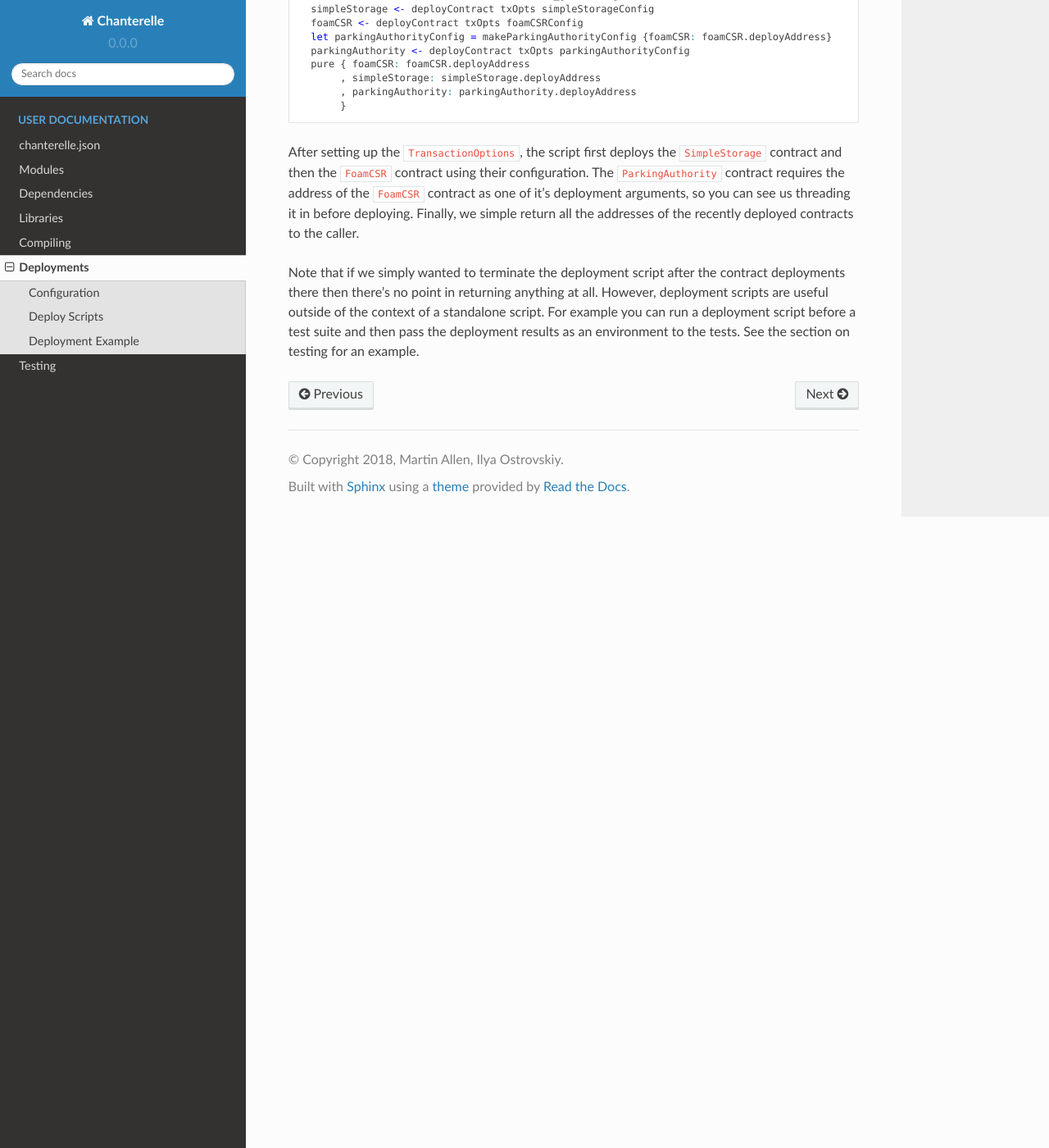
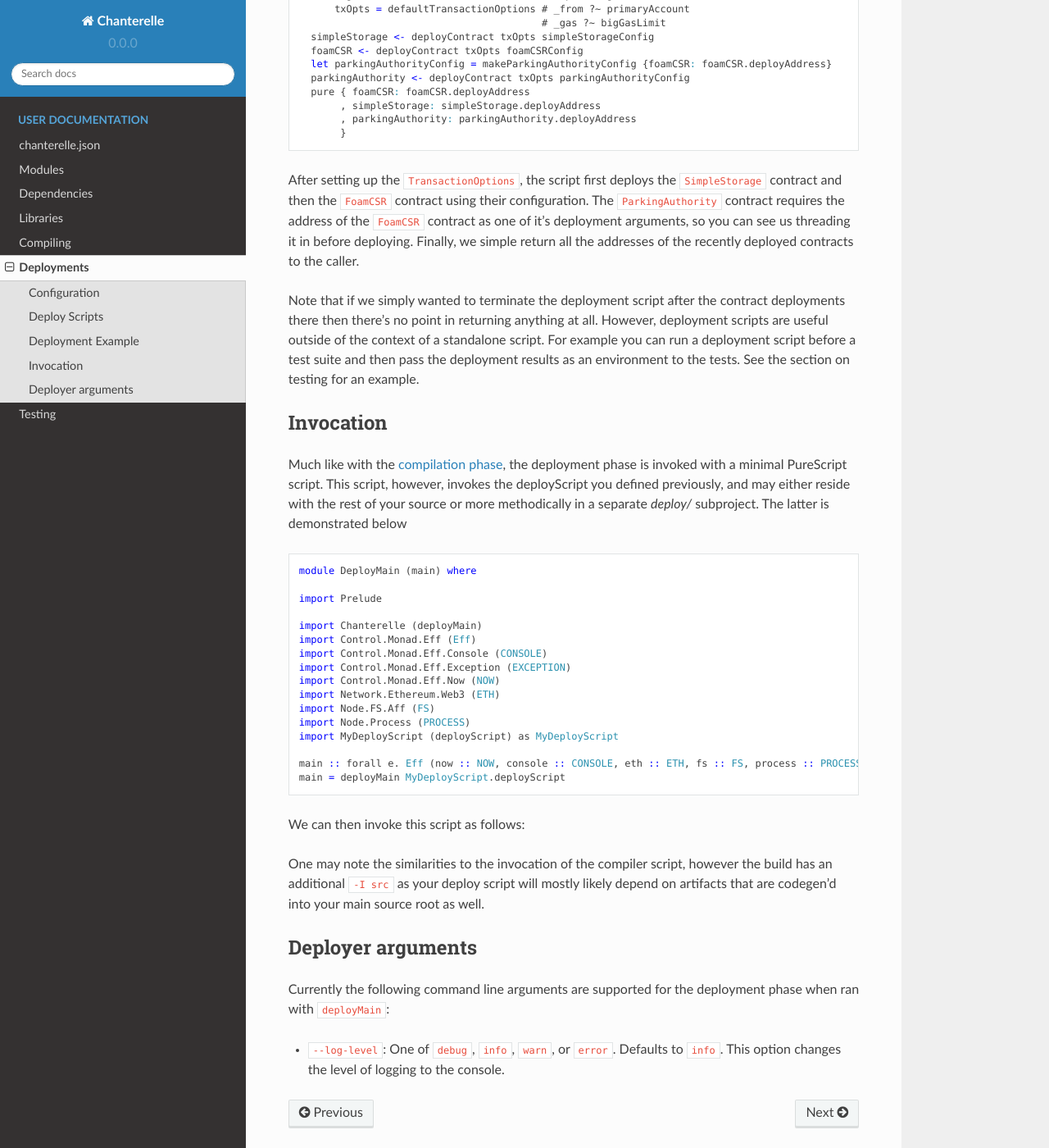
Before and after one commit to f-o-a-m/chanterelle, a Sphinx documentation site: the page built from docs/deployments.rst, in a window 1280 px wide and 1400 px high, scrolled down 3013 px. Shown: the whole window at 82% size. Built offline with Sphinx 7.4.7 and the Read the Docs theme 2.0.0, drawn with Linux system fonts in a browser that asks for light colours; some of the changed text lies outside the part shown.

Commit message:
compiler and deployer invocation:

```diff
--- a/docs/deployments.rst
+++ b/docs/deployments.rst
@@ -116,6 +116,8 @@ Consider this example take from the parking-dao example project:
 .. code-block:: haskell
 
 
+   module MyDeployScript where
+
    import ContractConfig (simpleStorageConfig, foamCSRConfig, parkingAuthorityConfig)
 
    type DeployResults = (foamCSR :: Address, simpleStorage :: Address, parkingAuthority :: Address)
@@ -138,3 +140,49 @@ Consider this example take from the parking-dao example project:
 After setting up the ``TransactionOptions``, the script first deploys the ``SimpleStorage`` contract and then the ``FoamCSR`` contract using their configuration. The ``ParkingAuthority`` contract requires the address of the ``FoamCSR`` contract as one of it's deployment arguments, so you can see us threading it in before deploying. Finally, we simple return all the addresses of the recently deployed contracts to the caller.
 
 Note that if we simply wanted to terminate the deployment script after the contract deployments there then there's no point in returning anything at all. However, deployment scripts are useful outside of the context of a standalone script. For example you can run a deployment script before a test suite and then pass the deployment results as an environment to the tests. See the section on testing for an example.
+
+Invocation
+----------
+
+Much like with the :ref:`compilation phase <compiling>`, the deployment phase is invoked with a minimal PureScript script.
+This script, however, invokes the deployScript you defined previously, and may either reside with the rest of your source or more
+methodically in a separate `deploy/` subproject. The latter is demonstrated below
+
+.. code-block:: haskell
+
+   module DeployMain (main) where
+
+   import Prelude
+
+   import Chanterelle (deployMain)
+   import Control.Monad.Eff (Eff)
+   import Control.Monad.Eff.Console (CONSOLE)
+   import Control.Monad.Eff.Exception (EXCEPTION)
+   import Control.Monad.Eff.Now (NOW)
+   import Network.Ethereum.Web3 (ETH)
+   import Node.FS.Aff (FS)
+   import Node.Process (PROCESS)
+   import MyDeployScript (deployScript) as MyDeployScript
+
+   main :: forall e. Eff (now :: NOW, console :: CONSOLE, eth :: ETH, fs :: FS, process :: PROCESS, exception :: EXCEPTION | e) Unit
+   main = deployMain MyDeployScript.deployScript
+
+We can then invoke this script as follows:
+
+.. code-block: shell
+
+    pulp build --src-path deploy -I src -m DeployMain --to deploy.js && \
+    node deploy.js --log-level info; \
+    rm -f deploy.js
+
+One may note the similarities to the invocation of the compiler script, however the build has an additional ``-I src`` as your deploy script
+will mostly likely depend on artifacts that are codegen'd into your main source root as well.
+
+
+Deployer arguments
+------------------
+
+Currently the following command line arguments are supported for the deployment phase when ran with ``deployMain``:
+
+- ``--log-level``: One of ``debug``, ``info``, ``warn``, or ``error``. Defaults to ``info``.
+  This option changes the level of logging to the console.
--- a/docs/libraries.rst
+++ b/docs/libraries.rst
@@ -5,4 +5,4 @@ Libraries
 =========
 
 Chanterelle supports supplying Solidity libraries to ``solc`` during compile-time. Future versions will support injecting libraries during the Deployment phase.
-See the example in :ref:`chanterelle.json <chanterelle-json>` for a comprehensive example.
+See the description of :ref:`chanterelle.json <chanterelle-json>` for a comprehensive example.
```
Also changed, not shown: docs/compiling.rst (+18 -5 lines), docs/dependencies.rst (+6 -2 lines).
